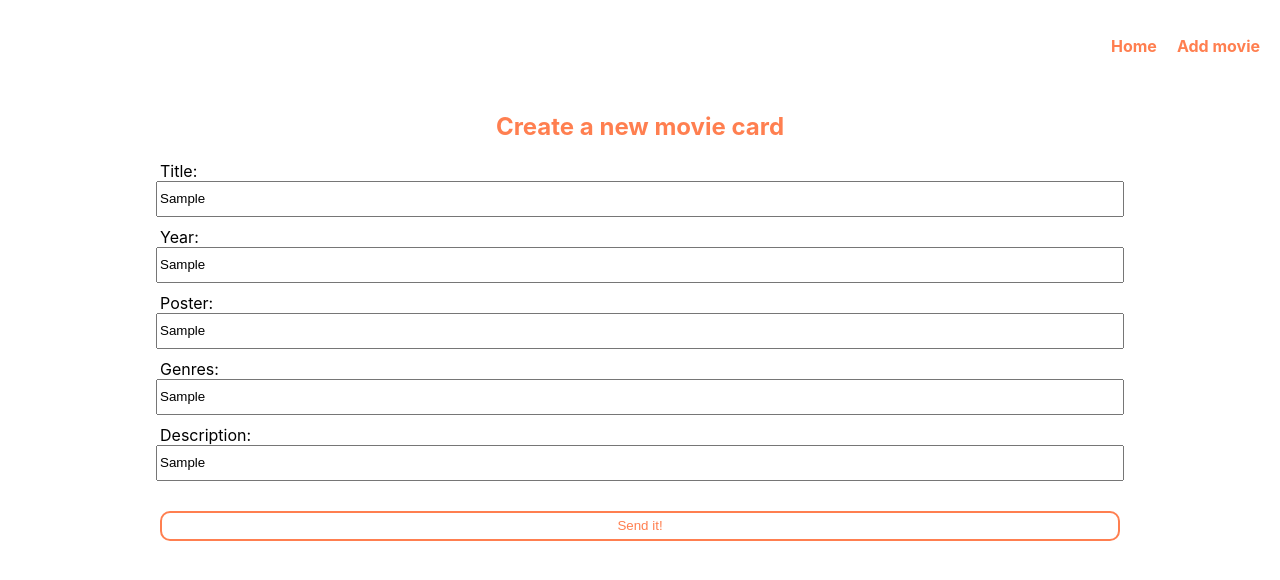
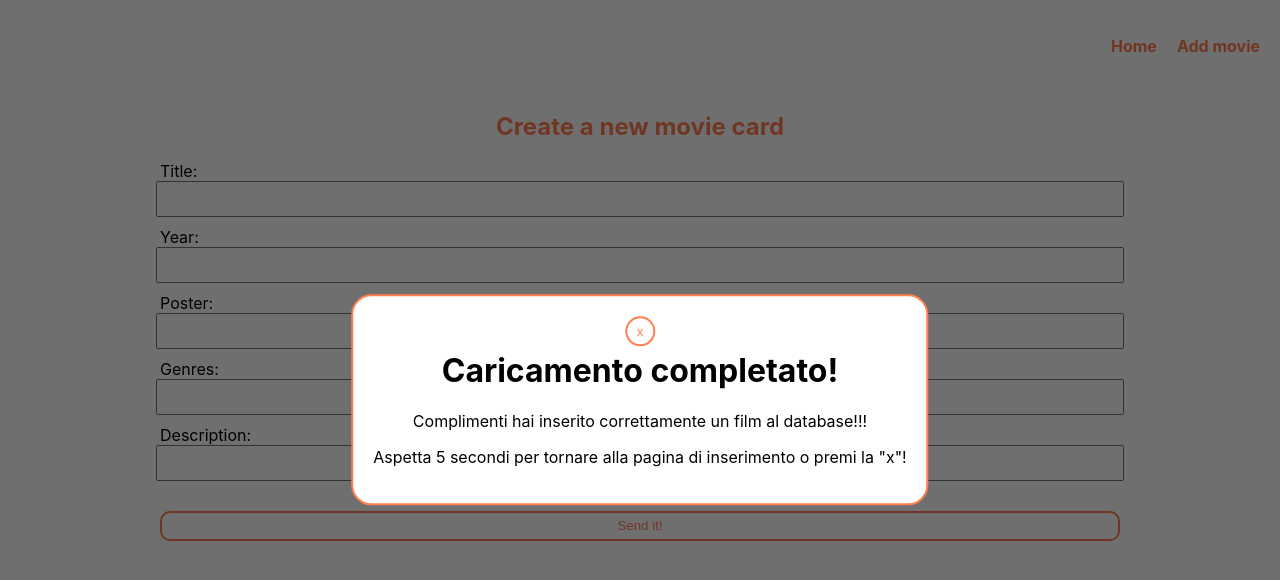
Before and after one commit to andrea2601/movie-db, a React (Create React App) app: page /add-movie in a window 1280 px wide. Both pictures are taken after typing "Sample", "Sample", "Sample", "Sample", "Sample" into the empty fields and a click on the input "Send it!". Shown: the top 580 px of the page. Built offline with nearby package versions, Linux system fonts and the light colour scheme; no server answers.

Commit message:
feat: popup

```diff
--- a/src/components/CreateCardForm/index.jsx
+++ b/src/components/CreateCardForm/index.jsx
@@ -1,8 +1,12 @@
 import { useState } from "react";
 import { POST } from "../../utils";
 import "./style.css";
+import PopUp from "../PopUp";
 
 function CreateCardForm() {
+
+  const [isOpen, setIsOpen] = useState(true);
+
   const [title, setTitle] = useState("");
   const [year, setYear] = useState("");
   const [poster, setPoster] = useState("");
@@ -21,7 +25,19 @@ function CreateCardForm() {
       genres: unStringifyGenres(genres),
       description,
     });
+
+    setTitle("");
+    setYear("");
+    setPoster("");
+    setGenres("");
+    setDescription("");
+
+    setIsOpen(true);
   };
+
+  const closeFunction = () => {
+    setIsOpen(false);
+  }
 
   return (
     <div className="CreateCardForm">
@@ -80,6 +96,8 @@ function CreateCardForm() {
 
         <input type="submit" value="Send it!" className="button" />
       </form>
+
+      {isOpen && <PopUp closeFunction={closeFunction}/>}
     </div>
   );
 }
--- /dev/null
+++ b/src/components/PopUp/index.jsx
@@ -0,0 +1,22 @@
+import "./style.css"
+import { useEffect, useState } from "react";
+function PopUp({ closeFunction }) {
+
+  useEffect(() => {
+    setTimeout(closeFunction, 5000);
+  },
+    [])
+
+  return (
+    <div className="PopUp">
+      <div className="popUpBox">
+        <button onClick={closeFunction}>x</button>
+        <h1>Caricamento completato!</h1>
+        <p>Complimenti hai inserito correttamente un film al database!!!</p>
+        <p>Aspetta 5 secondi per tornare alla pagina di inserimento o premi la "x"!</p>
+      </div>
+    </div>
+  );
+}
+
+export default PopUp;
--- /dev/null
+++ b/src/components/PopUp/style.css
@@ -0,0 +1,39 @@
+.PopUp .popUpBox{
+    background: white;
+    border: 2px solid coral;
+    border-radius: 20px;
+
+    position: fixed;
+    top: 50%;
+    left: 50%;
+
+    transform: translate(-50%, -50%);
+
+    padding: 20px;
+}
+
+.PopUp{
+    background: rgba(0, 0, 0, 0.563);
+    position: fixed;
+    top: 0;
+    left: 0;
+    width: 100vw;
+    height: 100vh;
+}
+
+.PopUp .popUpBox h1{
+    margin-top: 5px;
+}
+button{
+    width: 30px;
+    height: 30px;
+    border: 2px solid coral;
+    background: white;
+    color: coral;
+    border-radius: 50%;
+    cursor: pointer;
+}
+button:active{
+    color: white;
+    background: coral;
+}
```
